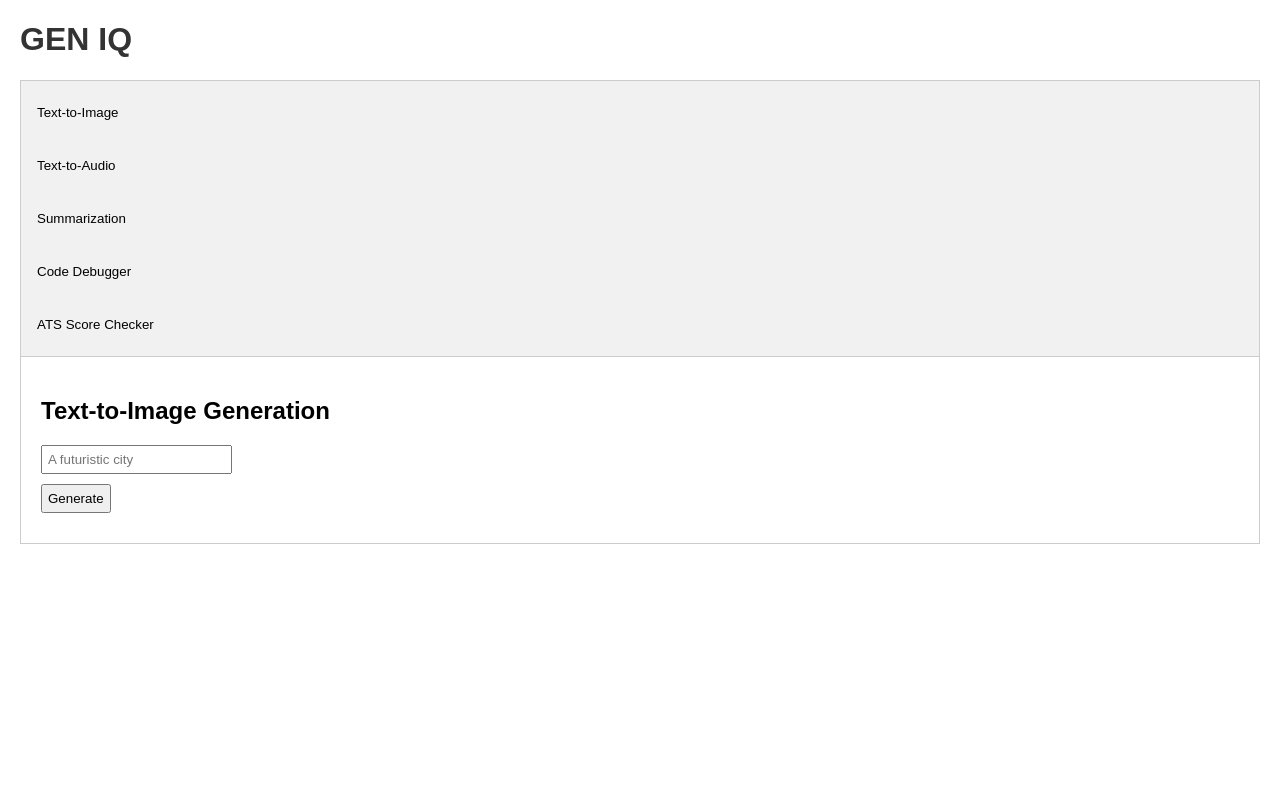
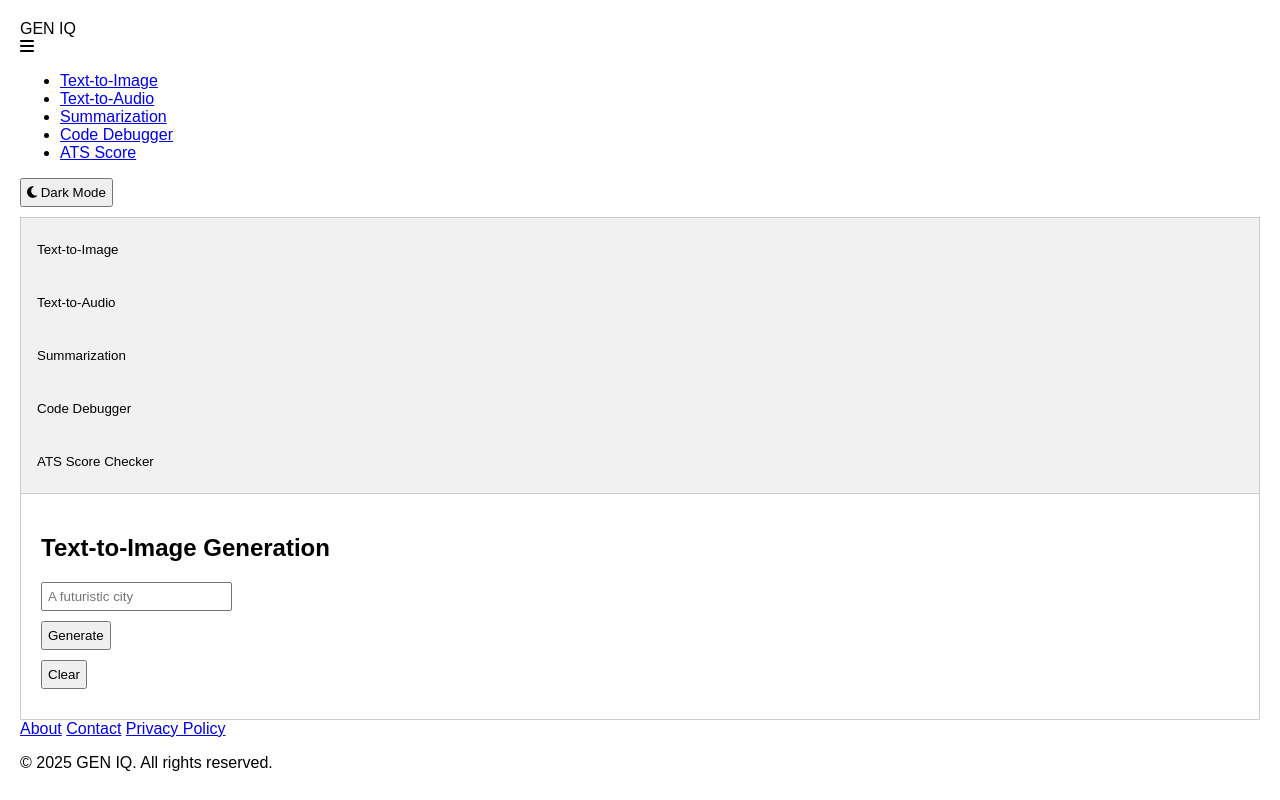
Before and after one commit to Balaji648/gen-ai, a Flask app: page / in a window 1280 px wide. Run offline with Flask 3, Linux system fonts and the light colour scheme.

Commit message:
Update index.html

```diff
--- a/templates/index.html
+++ b/templates/index.html
@@ -5,9 +5,31 @@
     <meta name="viewport" content="width=device-width, initial-scale=1.0">
     <title>GEN IQ</title>
     <link rel="stylesheet" href="{{ url_for('static', filename='style.css') }}">
+    <link rel="stylesheet" href="https://cdnjs.cloudflare.com/ajax/libs/font-awesome/6.4.0/css/all.min.css">
 </head>
 <body>
-    <h1>GEN IQ</h1>
+    <!-- Header -->
+    <header>
+        <div class="logo">GEN IQ</div>
+        <nav class="navbar">
+            <div class="burger" onclick="toggleMenu()">
+                <i class="fas fa-bars"></i>
+            </div>
+            <ul class="nav-links">
+                <li><a href="#" onclick="openTab('text-to-image')">Text-to-Image</a></li>
+                <li><a href="#" onclick="openTab('text-to-audio')">Text-to-Audio</a></li>
+                <li><a href="#" onclick="openTab('summarization')">Summarization</a></li>
+                <li><a href="#" onclick="openTab('code-debugger')">Code Debugger</a></li>
+                <li><a href="#" onclick="openTab('ats-score')">ATS Score</a></li>
+            </ul>
+        </nav>
+        <div class="theme-toggle">
+            <button onclick="toggleTheme()"><i class="fas fa-moon"></i> Dark Mode</button>
+        </div>
+    </header>
+
+    <!-- Main Content -->
+    <main>
         <div class="tabs">
             <button class="tab-button" onclick="openTab('text-to-image')">Text-to-Image</button>
             <button class="tab-button" onclick="openTab('text-to-audio')">Text-to-Audio</button>
@@ -18,13 +40,19 @@
 
         <!-- Tab Content -->
         <div id="text-to-image" class="tab-content">
+            <div class="card">
                 <h2>Text-to-Image Generation</h2>
                 <input type="text" id="image-prompt" placeholder="A futuristic city">
+                <div class="button-group">
                     <button onclick="generateImage()">Generate</button>
-        <div id="image-result"></div>
+                    <button onclick="clearTab('image')">Clear</button>
+                </div>
+                <div id="image-result" class="result"><div class="spinner" style="display: none;"></div></div>
+            </div>
         </div>
 
         <div id="text-to-audio" class="tab-content">
+            <div class="card">
                 <h2>Text-to-Audio Conversion</h2>
                 <textarea id="audio-text" placeholder="Hello, this is a test."></textarea>
                 <select id="audio-lang">
@@ -32,32 +60,64 @@
                     <option value="es">Spanish</option>
                     <option value="fr">French</option>
                 </select>
+                <div class="button-group">
                     <button onclick="generateAudio()">Convert</button>
-        <div id="audio-result"></div>
+                    <button onclick="clearTab('audio')">Clear</button>
+                </div>
+                <div id="audio-result" class="result"><div class="spinner" style="display: none;"></div></div>
+            </div>
         </div>
 
         <div id="summarization" class="tab-content">
+            <div class="card">
                 <h2>AI-Powered Summarization</h2>
                 <textarea id="summary-text" placeholder="Paste your text here..."></textarea>
                 <label>Number of sentences: <input type="number" id="summary-sentences" min="1" max="5" value="2"></label>
+                <div class="button-group">
                     <button onclick="summarizeText()">Summarize</button>
-        <div id="summary-result"></div>
+                    <button onclick="clearTab('summary')">Clear</button>
+                </div>
+                <div id="summary-result" class="result"><div class="spinner" style="display: none;"></div></div>
+            </div>
         </div>
 
         <div id="code-debugger" class="tab-content">
+            <div class="card">
                 <h2>Code Debugger & Explainer</h2>
                 <textarea id="code-input" placeholder="def example():\n    print(undefined_variable)"></textarea>
+                <div class="button-group">
                     <button onclick="debugCode()">Debug</button>
-        <div id="code-result"></div>
+                    <button onclick="clearTab('code')">Clear</button>
+                </div>
+                <div id="code-result" class="result"><div class="spinner" style="display: none;"></div></div>
+            </div>
         </div>
 
         <div id="ats-score" class="tab-content">
+            <div class="card">
                 <h2>ATS Score Checker</h2>
                 <input type="file" id="resume-upload" accept=".pdf">
                 <textarea id="job-desc" placeholder="Enter job description..."></textarea>
+                <div class="button-group">
                     <button onclick="checkAtsScore()">Check Score</button>
-        <div id="ats-result"></div>
+                    <button onclick="clearTab('ats')">Clear</button>
                 </div>
+                <div id="ats-result" class="result"><div class="spinner" style="display: none;"></div></div>
+            </div>
+        </div>
+    </main>
+
+    <!-- Footer -->
+    <footer>
+        <div class="footer-content">
+            <div class="footer-links">
+                <a href="#">About</a>
+                <a href="#">Contact</a>
+                <a href="#">Privacy Policy</a>
+            </div>
+            <p>&copy; 2025 GEN IQ. All rights reserved.</p>
+        </div>
+    </footer>
 
     <script src="{{ url_for('static', filename='script.js') }}"></script>
 </body>
```
Lines whose indentation alone changed are shown as unchanged.
